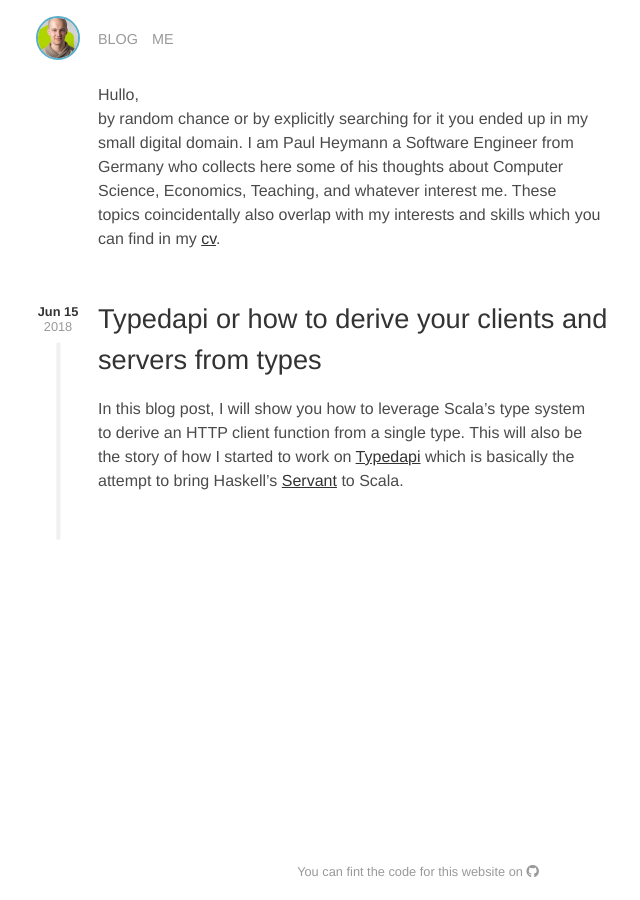
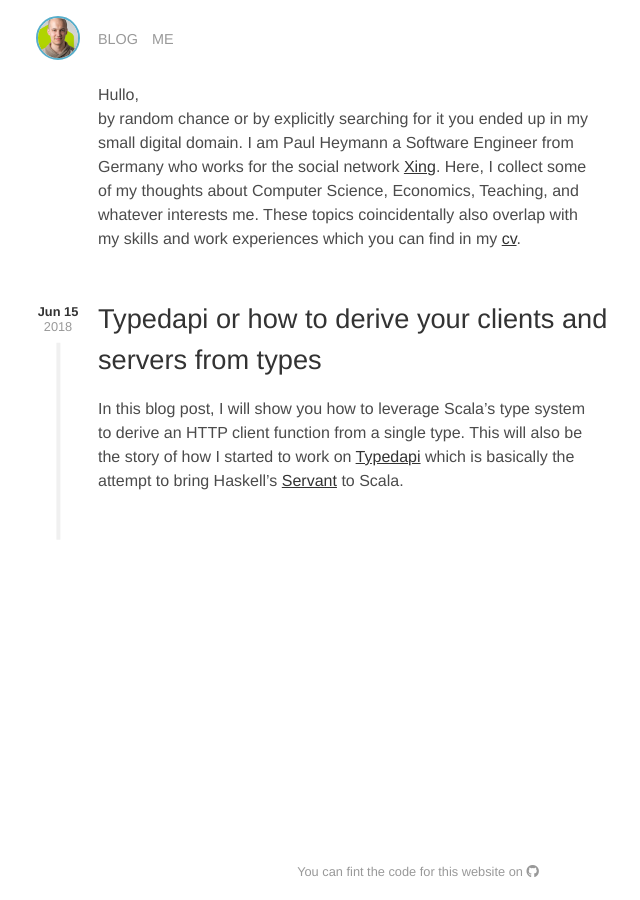
Before and after one commit to pheymann/paulheymann-website, a Jekyll site: the page built from index.md, in a window 1280 px wide. Shown: the whole page, without its empty margins (222-862 px from the left). Built offline with Jekyll 4.4.1, drawn with Linux system fonts in a browser that asks for light colours; nearby versions of some CDN libraries.

Commit message:
updated intro again

```diff
--- a/index.md
+++ b/index.md
@@ -6,4 +6,4 @@ layout: home
 ---
 
 Hullo,<br/>
-by random chance or by explicitly searching for it you ended up in my small digital domain. I am Paul Heymann a Software Engineer from Germany who collects here some of his thoughts about Computer Science, Economics, Teaching, and whatever interest me. These topics coincidentally also overlap with my interests and skills which you can find in my <a href="/cv">cv</a>.
+by random chance or by explicitly searching for it you ended up in my small digital domain. I am Paul Heymann a Software Engineer from Germany who works for the social network <a href="https://www.xing.com/profile/Paul_Heymann">Xing</a>. Here, I collect some of my thoughts about Computer Science, Economics, Teaching, and whatever interests me. These topics coincidentally also overlap with my skills and work experiences which you can find in my <a href="/cv">cv</a>.
```
